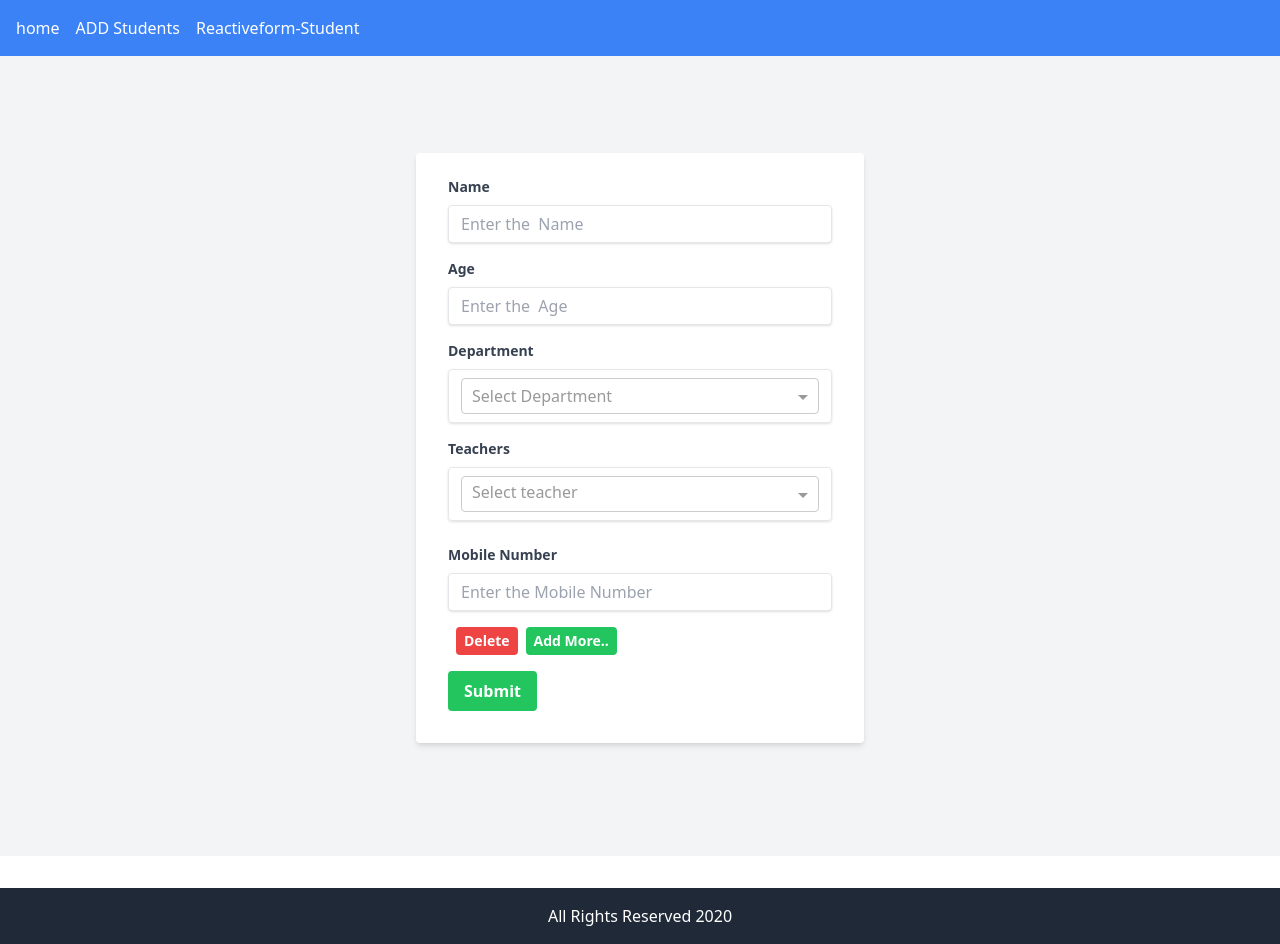
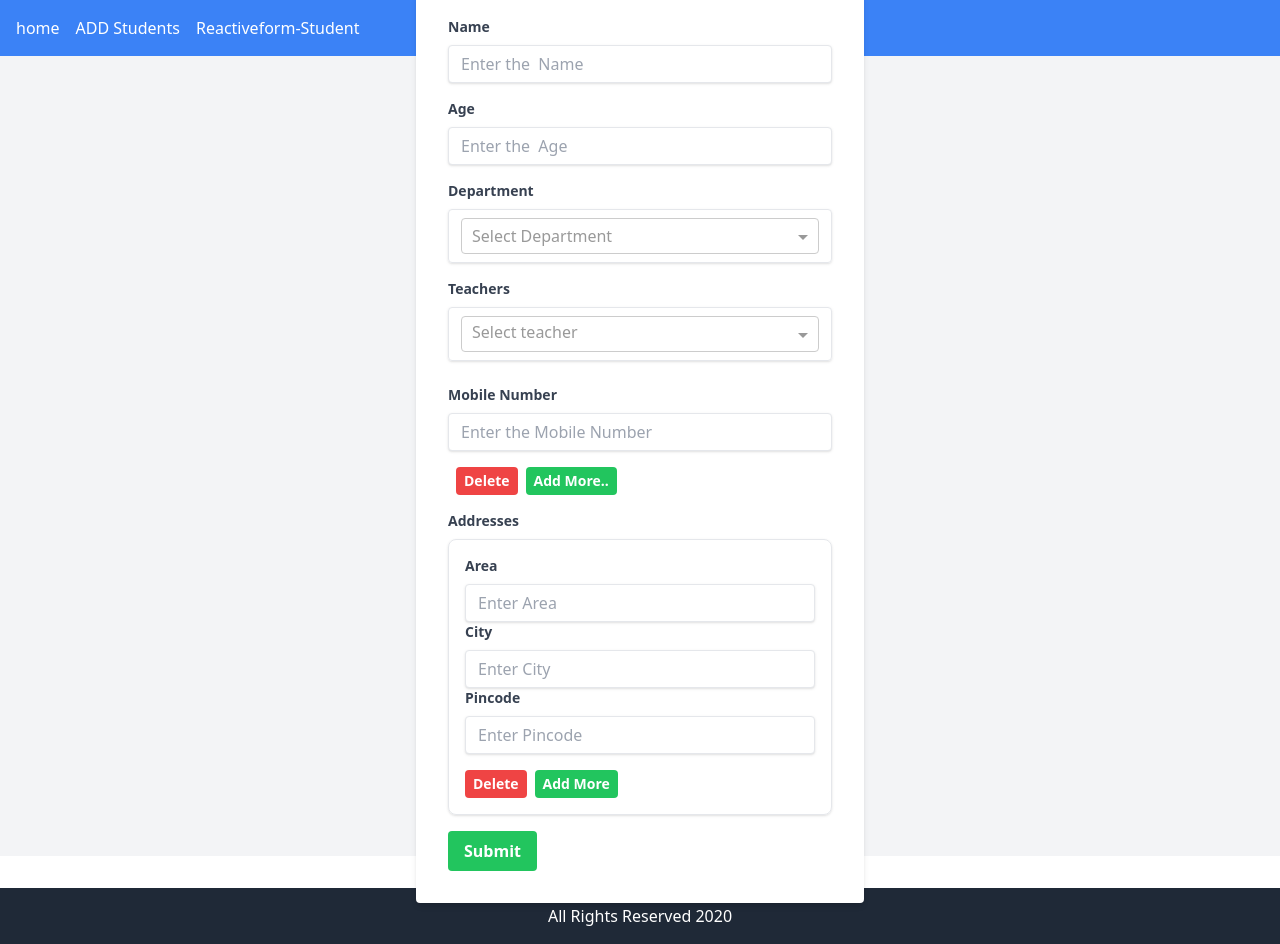
Before and after one commit to ranjitkale5999/IntershipTHSTaskFE, an Angular app in the folder intershipTHS/: page /r-addstud in a window 1280 px wide. Built offline with nearby package versions, Linux system fonts and the light colour scheme; no server answers.

Commit message:
Address CRUD

```diff
--- /dev/null
+++ b/intershipTHS/src/app/Classes/address.ts
@@ -0,0 +1,6 @@
+export class Address {
+    "id": number ;
+    "area": string ;
+    "city": string ;
+    "pincode": number;
+}
--- a/intershipTHS/src/app/Classes/student.ts
+++ b/intershipTHS/src/app/Classes/student.ts
@@ -1,3 +1,4 @@
+import { Address } from "./address";
 import { Department } from "./department";
 import { MobileNumber } from "./mobile-number";
 import { Teacher } from "./teacher";
@@ -9,4 +10,5 @@ export class Student {
   "department": Department;
   "mobileNumbers":MobileNumber[];
   "teachers":Teacher[];
+  "addresses":Address[];
 }
--- /dev/null
+++ b/intershipTHS/src/app/Services/address.service.ts
@@ -0,0 +1,18 @@
+import { HttpClient } from '@angular/common/http';
+import { Injectable } from '@angular/core';
+import { Address } from '../Classes/address';
+import { Observable } from 'rxjs';
+
+@Injectable({
+  providedIn: 'root'
+})
+export class AddressService {
+
+
+  constructor(private httpClient:HttpClient) { }
+  private baseUrl:string="http://localhost:8084/api/v4/address";
+
+  getAddressList ():Observable<Address[]>{
+    return this.httpClient.get<Address[]>(this.baseUrl);
+  }
+}
--- a/intershipTHS/src/app/StudentReactiveFrom/addstud/addstud.component.html
+++ b/intershipTHS/src/app/StudentReactiveFrom/addstud/addstud.component.html
@@ -126,6 +126,79 @@
     </div>
   </div>
 
+        <!-- Addresses -->
+<div class="mb-4" formArrayName="addresses">
+  <label class="block text-gray-700 text-sm font-bold mb-2">
+    Addresses
+  </label>
+
+  <div *ngFor="let address of regForm.get('addresses')['controls'];
+   let idx = index; let last = last" [formGroupName]="idx" class="mb-4 border p-4 rounded-lg shadow">
+
+    <!-- Area -->
+    <label class="block text-gray-700 text-sm font-bold mb-2" for="Area">
+      Area
+    </label>
+    <input
+    class="shadow appearance-none border rounded w-full py-2 px-3 text-gray-700 leading-tight focus:outline-none focus:shadow-outline"
+      type="text"
+      formControlName="area"
+      placeholder="Enter Area"
+    />
+    <div *ngIf="address.get('area').touched && address.get('area').invalid" class="text-red-500 text-sm">
+      Area is required
+    </div>
+
+    <!-- City -->
+    <label class="block text-gray-700 text-sm font-bold mb-2" for="City">
+      City
+    </label>
+    <input
+    class="shadow appearance-none border rounded w-full py-2 px-3 text-gray-700 leading-tight focus:outline-none focus:shadow-outline"
+      type="text"
+      formControlName="city"
+      placeholder="Enter City"
+    />
+    <div *ngIf="address.get('city').touched && address.get('city').invalid" class="text-red-500 text-sm">
+      City is required
+    </div>
+
+    <!-- Pincode -->
+    <label class="block text-gray-700 text-sm font-bold mb-2" for="Pincode">
+      Pincode
+    </label>
+    <input
+    class="shadow appearance-none border rounded w-full py-2 px-3 text-gray-700 leading-tight focus:outline-none focus:shadow-outline"
+      type="text"
+      formControlName="pincode"
+      placeholder="Enter Pincode"
+    />
+    <div *ngIf="address.get('pincode').touched && address.get('pincode').invalid" class="text-red-500 text-sm">
+      Valid 6-digit Pincode is required
+    </div>
+
+    <!-- Buttons -->
+    <div class="flex items-center mt-4">
+      <button
+        type="button"
+        class="bg-red-500 hover:bg-red-700 text-white font-bold py-1 px-2 rounded text-sm"
+        (click)="deleteAddress(idx)"
+      >
+        Delete
+      </button>
+
+      <button
+        type="button"
+        class="bg-green-500 hover:bg-green-700 text-white font-bold py-1 px-2 rounded text-sm ml-2"
+        (click)="addAddress()"
+        *ngIf="last"
+      >
+        Add More
+      </button>
+    </div>
+  </div>
+</div>
+
 
       <!-- button -->
       <div class="flex items-center justify-between">
--- a/intershipTHS/src/app/StudentReactiveFrom/addstud/addstud.component.ts
+++ b/intershipTHS/src/app/StudentReactiveFrom/addstud/addstud.component.ts
@@ -33,8 +33,6 @@ ngOnInit() {
     name: [this.student.name, Validators.required],
     age: [this.student.age, Validators.required],
     department: [this.student.department, Validators.required],
-
-
     mobileNumbers: this.fb.array(
       this.student.mobileNumbers  // this.student.mobileNumbers && this.student.mobileNumbers.length > 0
         ?
@@ -42,6 +40,16 @@ ngOnInit() {
         :
          [new FormControl(null, [Validators.required, Validators.pattern(/^[0-9]{10}$/)])]
     ),
+    addresses: this.fb.array([
+      this.fb.group({
+        area: ['', Validators.required],
+        city: ['', Validators.required],
+        pincode: [null, [
+          Validators.required,
+          Validators.pattern(/^[0-9]{6}$/)
+        ]]
+      })
+    ]),
 
     teachers: [[], Validators.required],
     });
@@ -132,5 +140,21 @@ getTeachers() {
   })
 }
 
+// address
+deleteAddress(val:any){
+  this.regForm.get('addresses').removeAt(val);
+}
+
+addAddress() {
+  const addressForm = this.fb.group({
+    area: ['', Validators.required],
+    city: ['', Validators.required],
+    pincode: [null, [
+      Validators.required,
+      Validators.pattern(/^[0-9]{6}$/)
+    ]]
+  });
+  (this.regForm.get('addresses') as FormArray).push(addressForm);
+}
 
 }
--- a/intershipTHS/src/app/StudentReactiveFrom/liststud/liststud.component.html
+++ b/intershipTHS/src/app/StudentReactiveFrom/liststud/liststud.component.html
@@ -19,6 +19,7 @@
           <th class="py-2 px-4 border-r">Department</th>
           <th class="py-2 px-4 border-r">Teachers</th>
           <th class="py-2 px-4 border-r">Mobile</th>
+          <th class="py-2 px-4 border-r">Address</th>
           <th class="py-2 px-4 border-r">Delete</th>
           <th class="py-2 px-4 border-r">Update</th>
         </tr>
@@ -54,6 +55,12 @@
             </span>
           </td>
           <td class="py-2 px-4 border-r" style="text-align: center">
+            <span *ngFor="let add of student.addresses; let i = index">
+              {{ add.area }},{{ add.city }},{{add.pincode }}
+              <span *ngIf="i !== student.addresses.length - 1">, </span>
+            </span>
+          </td>
+          <td class="py-2 px-4 border-r" style="text-align: center">
             <button (click)="delete(student.id)"
               class="bg-blue-500 hover:bg-blue-700 text-white font-bold py-2 px-4 rounded mt-4">
               Delete
--- a/intershipTHS/src/app/StudentReactiveFrom/liststud/liststud.component.ts
+++ b/intershipTHS/src/app/StudentReactiveFrom/liststud/liststud.component.ts
@@ -3,6 +3,8 @@ import { StudentService } from '../../Services/student.service';
 import { FormBuilder } from '@angular/forms';
 import { Student } from '../../Classes/student';
 import { Router } from '@angular/router';
+import { Address } from '../../Classes/address';
+import { AddressService } from '../../Services/address.service';
 
 @Component({
   selector: 'app-liststud',
@@ -11,7 +13,9 @@ import { Router } from '@angular/router';
 })
 export class ListstudComponent  implements OnInit{
   students: Student[] = [];
+  addresses: Address[] = [];
   constructor(private studentService: StudentService,
+    private addressService: AddressService,
     private fb: FormBuilder,
     private router: Router,
   ) { }
--- a/intershipTHS/src/app/StudentReactiveFrom/updatestud/updatestud.component.html
+++ b/intershipTHS/src/app/StudentReactiveFrom/updatestud/updatestud.component.html
@@ -89,6 +89,80 @@
             </div>
         </div>
 
+
+
+                <!-- Addresses -->
+<div class="mb-4" formArrayName="addresses">
+    <label class="block text-gray-700 text-sm font-bold mb-2">
+      Addresses
+    </label>
+
+    <div *ngFor="let address of addresses.controls;
+     let idx = index; let last = last" [formGroupName]="idx" class="mb-4 border p-4 rounded-lg shadow">
+
+      <!-- Area -->
+      <label class="block text-gray-700 text-sm font-bold mb-2" for="Area">
+        Area
+      </label>
+      <input
+      class="shadow appearance-none border rounded w-full py-2 px-3 text-gray-700 leading-tight focus:outline-none focus:shadow-outline"
+        type="text"
+        formControlName="area"
+        placeholder="Enter Area"
+      />
+      <div *ngIf="address.get('area')?.touched && address.get('area')?.invalid" class="text-red-500 text-sm">
+        Area is required
+      </div>
+
+      <!-- City -->
+      <label class="block text-gray-700 text-sm font-bold mb-2" for="City">
+        City
+      </label>
+      <input
+      class="shadow appearance-none border rounded w-full py-2 px-3 text-gray-700 leading-tight focus:outline-none focus:shadow-outline"
+        type="text"
+        formControlName="city"
+        placeholder="Enter City"
+      />
+      <div *ngIf="address.get('city')?.touched && address.get('city')?.invalid" class="text-red-500 text-sm">
+        City is required
+      </div>
+
+      <!-- Pincode -->
+      <label class="block text-gray-700 text-sm font-bold mb-2" for="Pincode">
+        Pincode
+      </label>
+      <input
+      class="shadow appearance-none border rounded w-full py-2 px-3 text-gray-700 leading-tight focus:outline-none focus:shadow-outline"
+        type="text"
+        formControlName="pincode"
+        placeholder="Enter Pincode"
+      />
+      <div *ngIf="address.get('pincode')?.touched && address.get('pincode')?.invalid" class="text-red-500 text-sm">
+        Valid 6-digit Pincode is required
+      </div>
+
+      <!-- Buttons -->
+      <div class="flex items-center mt-4">
+        <button
+          type="button"
+          class="bg-red-500 hover:bg-red-700 text-white font-bold py-1 px-2 rounded text-sm"
+          (click)="deleteAddress(idx)"
+        >
+          Delete
+        </button>
+
+        <button
+          type="button"
+          class="bg-green-500 hover:bg-green-700 text-white font-bold py-1 px-2 rounded text-sm ml-2"
+          (click)="addAddress()"
+          *ngIf="last"
+        >
+          Add More
+        </button>
+      </div>
+    </div>
+  </div>
         <!-- Buttons -->
         <div class="flex items-center justify-between">
             <button class="bg-green-500 hover:bg-green-700 text-white font-bold py-2 px-4 rounded focus:outline-none focus:shadow-outline"
--- a/intershipTHS/src/app/StudentReactiveFrom/updatestud/updatestud.component.ts
+++ b/intershipTHS/src/app/StudentReactiveFrom/updatestud/updatestud.component.ts
@@ -37,6 +37,16 @@ export class UpdatestudComponent {
       department: [this.student.department, Validators.required],
       mobileNumbers: this.fb.array([],Validators.required),
       // teachers: this.fb.array([], Validators.required),
+      addresses: this.fb.array([
+        this.fb.group({
+          area: ['', Validators.required],
+          city: ['', Validators.required],
+          pincode: [null, [
+            Validators.required,
+            Validators.pattern(/^[0-9]{6}$/)
+          ]]
+        })
+      ]),
       teachers: [[], Validators.required]
     });
 
@@ -52,6 +62,8 @@ export class UpdatestudComponent {
       });
       // Populate mobile numbers
       this.setMobileNumbers(this.student.mobileNumbers);
+
+      this.setAddresses(this.student.addresses);
 
     });
 
@@ -152,4 +164,54 @@ getTeachers() {
   })
 }
 
+// address
+deleteAddress(val:any){
+  if(this.addresses.length > 1) {
+    this.addresses.removeAt(val);
+
 }
+}
+
+addAddress() {
+  const addressForm = this.fb.group({
+    area: ['', Validators.required],
+    city: ['', Validators.required],
+    pincode: [null, [
+      Validators.required,
+      Validators.pattern(/^[0-9]{6}$/)
+    ]]
+  });
+  (this.regForm.get('addresses') as FormArray).push(addressForm);
+}
+
+get addresses (): FormArray {
+  return this.regForm.get('addresses') as FormArray;
+}
+
+setAddresses(addresses: any[]) {
+  this.addresses.clear();
+
+  addresses.forEach(a => {
+    this.addresses.push(this.fb.group({
+      area: [a.area, Validators.required],
+      city: [a.city, Validators.required],
+      pincode: [a.pincode, [
+        Validators.required,
+        Validators.pattern(/^[0-9]{6}$/)
+      ]]
+    }));
+  });
+  if (addresses.length === 0) {
+    this.addresses.push(this.fb.group({
+      area: ['', Validators.required],
+      city: ['', Validators.required],
+      pincode: [null, [
+        Validators.required,
+        Validators.pattern(/^[0-9]{6}$/)
+      ]]
+    }));
+  }
+
+}
+
+}
```
Also changed, not shown: 2 other files (tests, documents, lock files or other folders).
